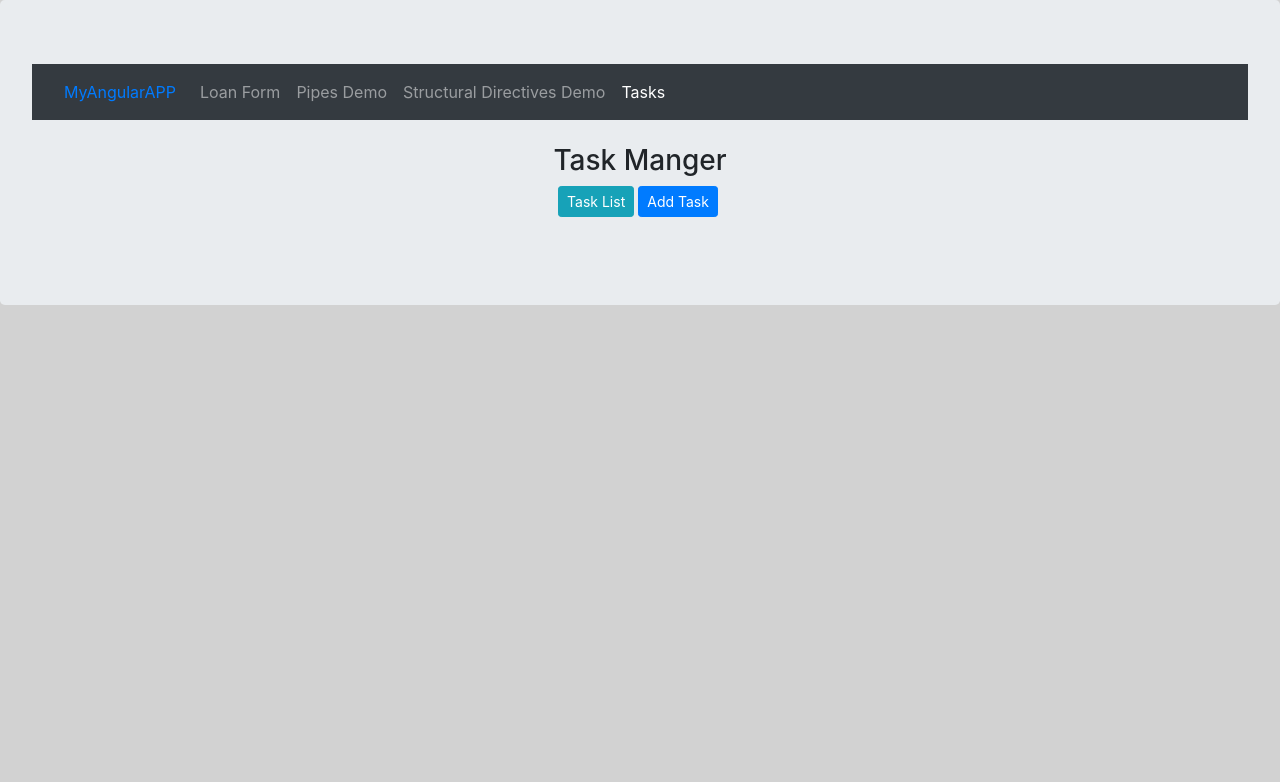
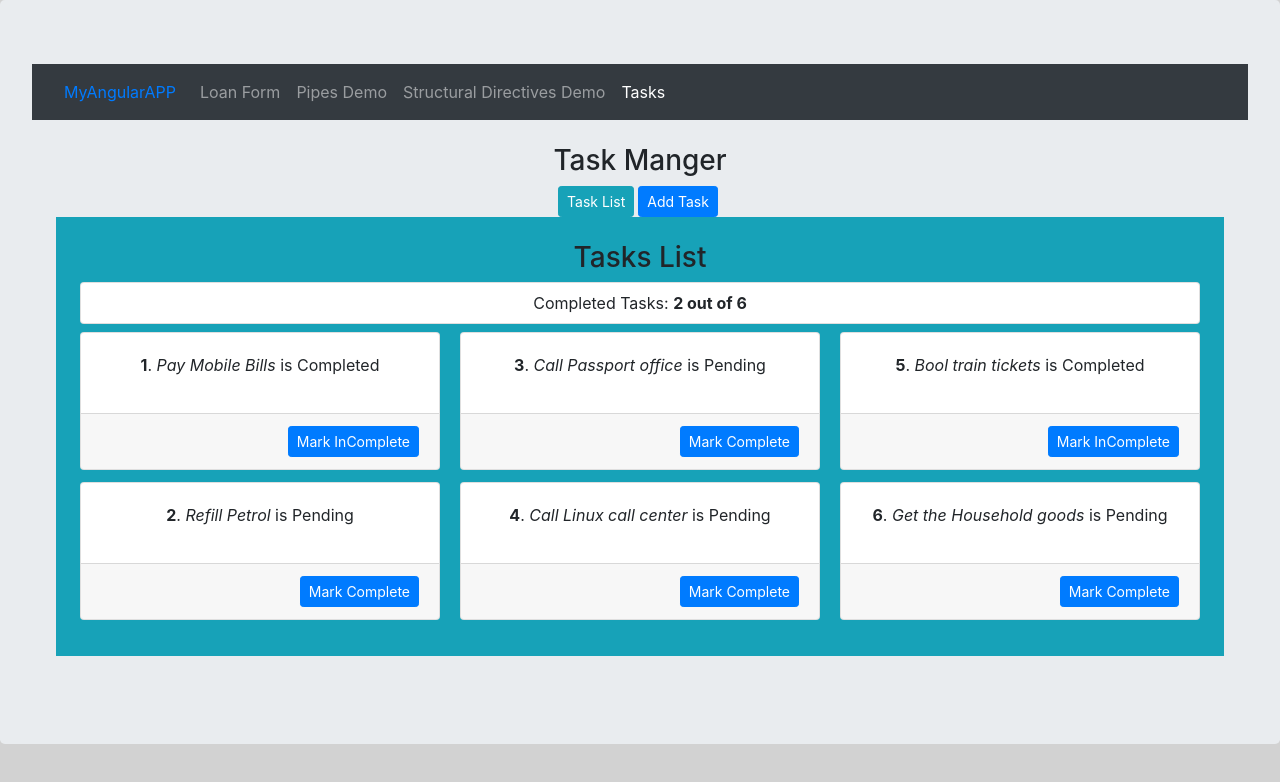
Before and after one commit to vishnuadepu82/angular-proj1, an Angular app: page /tasks/list in a window 1280 px wide. Shown: the top 782 px of the page. Built offline with nearby package versions, Linux system fonts and the light colour scheme.

Commit message:
3 files modified

```diff
--- a/src/task/task.component.html
+++ b/src/task/task.component.html
@@ -7,7 +7,7 @@
     </p>
   </div>
   <div class="card-footer text-right">
-    <button class="btn btn-sm btn-primary">
+    <button class="btn btn-sm btn-primary" (click)="btnClicked()">
       {{taskDetails.isComplete?"Mark InComplete":"Mark Complete"}}
     </button>
   </div>
--- a/src/task/task.component.ts
+++ b/src/task/task.component.ts
@@ -1,4 +1,4 @@
-import { Component, Input, OnInit } from "@angular/core";
+import { Component, Input, OnInit, EventEmitter, Output } from "@angular/core";
 import { Task } from "../task";
 
 @Component({
@@ -9,7 +9,17 @@ import { Task } from "../task";
 export class TaskComponent implements OnInit {
   @Input()
   taskDetails: Task;
-  constructor() {}
 
-  ngOnInit() {}
+  @Output()
+  toggleStatus: EventEmitter<number>;
+
+  constructor() {
+    this.toggleStatus = new EventEmitter<number>();
+  }
+
+  ngOnInit(): void {}
+
+  btnClicked() {
+    this.toggleStatus.emit(this.taskDetails.taskId);
+  }
 }
--- a/src/taskmanager/taskmanager.component.html
+++ b/src/taskmanager/taskmanager.component.html
@@ -14,4 +14,6 @@
       >Add Task</a
     >
   </nav>
+
+  <router-outlet></router-outlet>
 </section>
```
